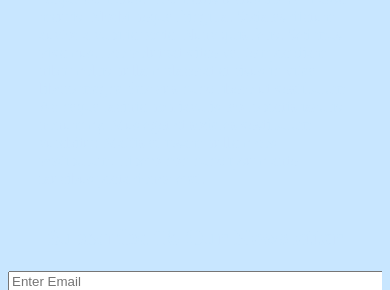
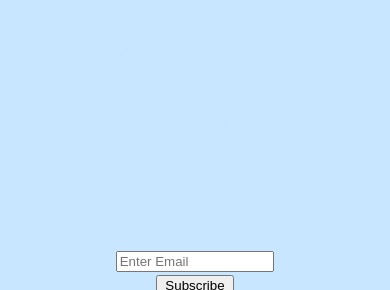
Before and after one commit to quauab/WebAppTemplate, a website: page index.html in a window 390 px wide. Shown: the part 339-629 px from the top of the page. Drawn offline with nearby package versions, Linux system fonts and the light colour scheme; files that its build step writes are made by us from their sources.

Commit message:
Styled elements for a 768px screen width

```diff
--- a/public/scss/style.scss
+++ b/public/scss/style.scss
@@ -36,27 +36,35 @@ a {
 
 
 @media(max-width:768px) {
-    #boxes .box,
-    #newsLetter .container {
+    header li ,
+    header #branding ,
+    header nav,
+    #newsLetter h1,
+    #newsLetter form,
+    #boxes .box {
         float:none;
-        width: 100%;
         text-align: center;
-    }
-
-    header {
-        padding-bottom: 20px;
-    }
-
-    #newsLetter button,
-    .quote button {
-        display: block;
         width:100%;
     }
 
-    #newsLetter form input[type="email"],
-    .quote input,
-    .quote textarea {
-        width: 100%;
-        margin-bottom: 5px;
+    #newsLetter {
+        margin:auto;
+        text-align:center;
+    }
+
+    #newsLetter button {
+        display: block;
+        width:25%;
+        margin-top:1%;
+        margin-bottom:15;
+        margin-left:auto;
+        margin-right:auto;
+    }
+
+    #newsLetter form input[type="email"] {
+        display:block;
+        width:48.3%;
+        margin-left:auto;
+        margin-right:auto;
     }
 }
```
